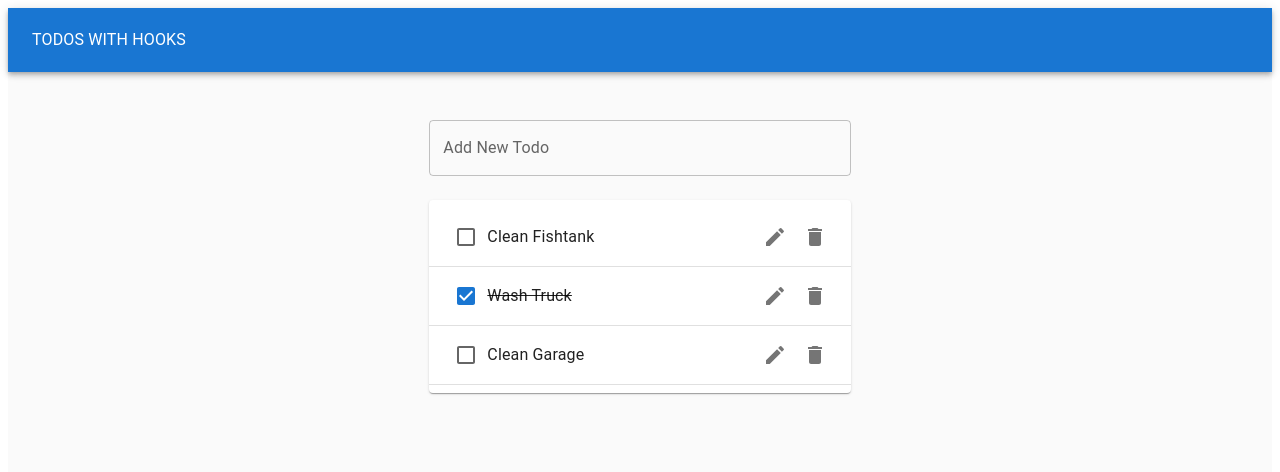
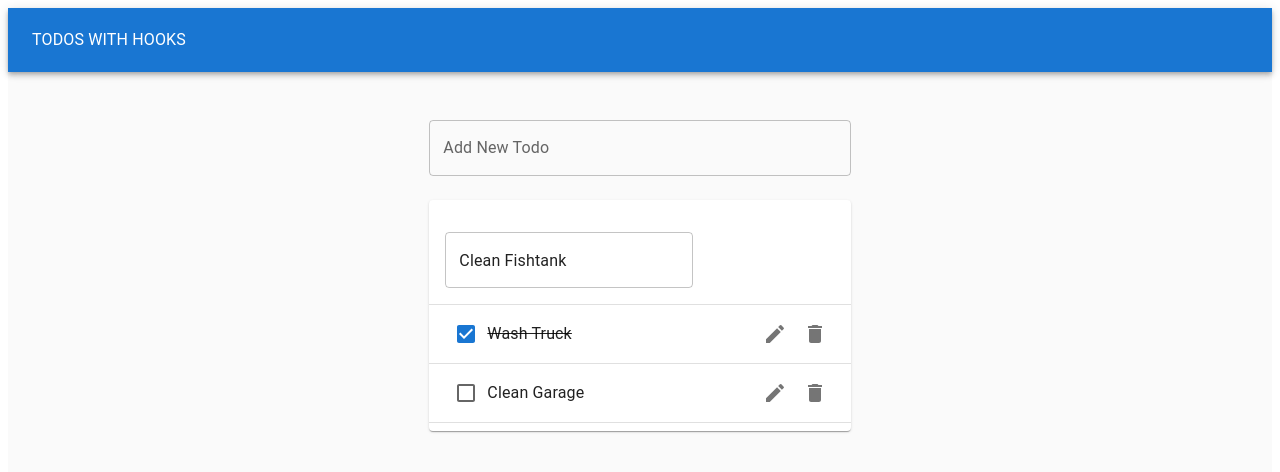
Before and after one commit to johnsonsg/React-Todo-List, a React app: page / in a window 1280 px wide. Both pictures are taken after a click on the button 774 px from the left and 237 px from the top of the page. Shown: the top 472 px of the page. Built offline with nearby package versions, Linux system fonts and the light colour scheme.

Commit message:
hooks and edit todo

```diff
--- /dev/null
+++ b/src/EditTodoForm.js
@@ -0,0 +1,26 @@
+import React from 'react'
+import useInputState from './hooks/useInputState'
+import { TextField } from '@mui/material'
+
+function EditTodoForm({ id, task, editTodo, toggleEditTodo }) {
+  const [value, handleChange, reset] = useInputState(task)
+  return (
+    <form
+      onSubmit={e => {
+        e.preventDefault()
+        editTodo(id, value)
+        reset()
+        toggleEditTodo()
+      }}
+    >
+      <TextField
+        margin='normal'
+        value={value}
+        onChange={handleChange}
+        fullWidth
+      />
+    </form>
+  )
+}
+
+export default EditTodoForm
--- a/src/Todo.js
+++ b/src/Todo.js
@@ -1,13 +1,25 @@
 import React from 'react'
+import useToggleState from './hooks/useToggleState'
 import { ListItem, ListItemText, Checkbox } from '@mui/material'
 import IconButton from '@mui/material/IconButton'
 import DeleteIcon from '@mui/icons-material/Delete'
 import EditIcon from '@mui/icons-material/Edit'
 import ListItemSecondaryAction from '@mui/material/ListItemSecondaryAction'
+import EditTodoForm from './EditTodoForm'
 
-export default function Todo({ id, task, completed, removeTodo, toggleTodo }) {
+function Todo({ id, task, completed, removeTodo, toggleTodo, editTodo }) {
+  const [isEditingTodo, toggleIsEditing] = useToggleState(false)
   return (
     <ListItem>
+      {isEditingTodo ? (
+        <EditTodoForm
+          editTodo={editTodo}
+          id={id}
+          task={task}
+          toggleEditTodo={toggleIsEditing}
+        />
+      ) : (
+        <>
           <Checkbox
             // disableRipple
             tabIndex={-1}
@@ -20,13 +32,17 @@
             {task}
           </ListItemText>
           <ListItemSecondaryAction>
-        <IconButton aria-label='Edit'>
+            <IconButton aria-label='Edit' onClick={toggleIsEditing}>
               <EditIcon />
             </IconButton>
             <IconButton aria-label='Delete' onClick={() => removeTodo(id)}>
               <DeleteIcon />
             </IconButton>
           </ListItemSecondaryAction>
+        </>
+      )}
     </ListItem>
   )
 }
+
+export default Todo
--- a/src/TodoApp.js
+++ b/src/TodoApp.js
@@ -21,11 +21,15 @@
     setTodos(updateTodos)
   }
   const toggleTodo = todoId => {
-    // Map through updated todo
     const updatedTodos = todos.map(todo =>
       todo.id === todoId ? { ...todo, completed: !todo.completed } : todo
     )
-    // Call setTodos with updated todos array
+    setTodos(updatedTodos)
+  }
+  const editTodo = (todoId, newTask) => {
+    const updatedTodos = todos.map(todo =>
+      todo.id === todoId ? { ...todo, task: newTask  } : todo
+    )
     setTodos(updatedTodos)
   }
 
@@ -52,6 +56,7 @@
             todos={todos}
             removeTodo={removeTodo}
             toggleTodo={toggleTodo}
+            editTodo={editTodo}
           />
         </Grid>
       </Grid>
--- a/src/TodoList.js
+++ b/src/TodoList.js
@@ -2,7 +2,7 @@
 import { Paper, List, Divider } from '@mui/material'
 import Todo from './Todo'
 
-function TodoList({ todos, removeTodo, toggleTodo }) {
+function TodoList({ todos, removeTodo, toggleTodo, editTodo }) {
   return (
     <Paper>
       <List>
@@ -15,6 +15,7 @@
               completed={todo.completed}
               removeTodo={removeTodo}
               toggleTodo={toggleTodo}
+              editTodo={editTodo}
             />
             <Divider />
           </>
--- /dev/null
+++ b/src/hooks/useToggleState.js
@@ -0,0 +1,11 @@
+import { useState } from 'react'
+
+function useToggle(initialVal = false) {
+  const [state, setState] = useState(initialVal)
+  const toggle = () => {
+    setState(!state)
+  }
+  return [state, toggle]
+}
+
+export default useToggle
```
Lines whose indentation alone changed are shown as unchanged.
